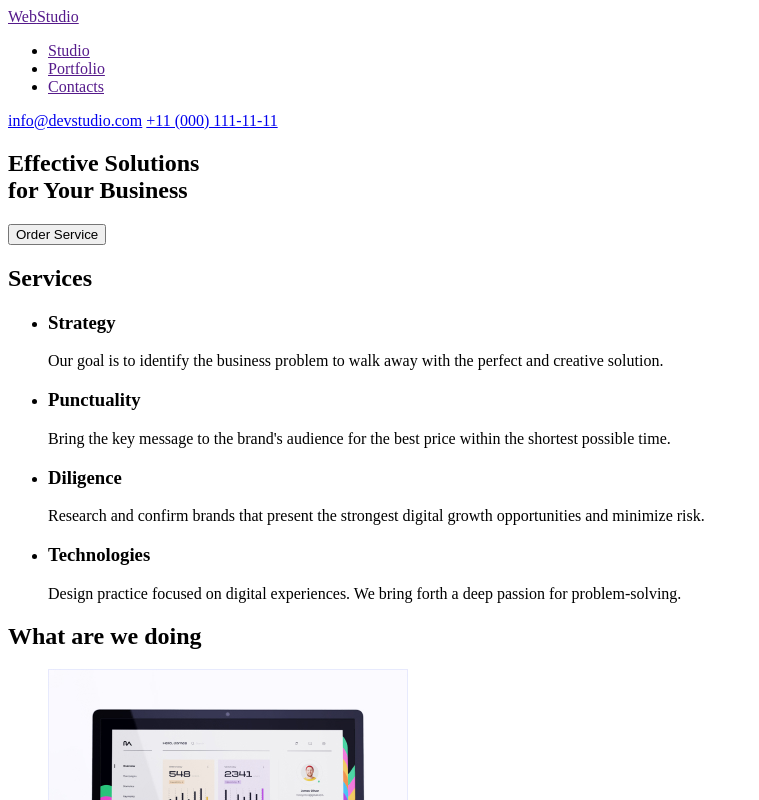
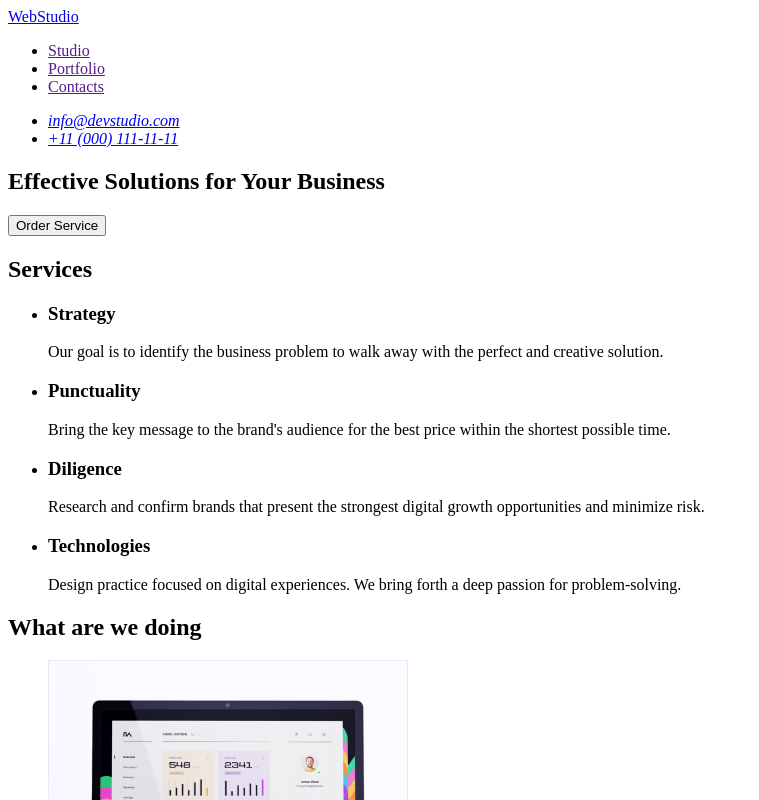
Before and after one commit to OleksandrTsybulskiy/goit-markup-hw-01, a plain HTML site: page index.html in a window 1280 px wide. Shown: the top 800 px of the page, without its empty margins (0-759 px from the left). Drawn offline with Linux system fonts and the light colour scheme.

Commit message:
hw1 finall upd

```diff
--- a/index.html
+++ b/index.html
@@ -9,8 +9,8 @@
 <body>
     <!-- Header section -->
     <header>
-        <a href="">Web<span>Studio</span></a>
         <nav>
+            <a href="./index.html">WebStudio</a>
             <ul>
                 <li><a href="">Studio</a>
                 </li>
@@ -20,13 +20,21 @@
                 </li>
             </ul>
         </nav>
-        <a href="mailto:info@devstudio.com">info@devstudio.com</a>
-        <a href="tel:+110001111111">+11 (000) 111-11-11</a>
+        <address>
+            <ul>
+                <li>
+                    <a href="mailto:info@devstudio.com">info@devstudio.com</a>
+                </li>
+                <li>
+                    <a href="tel:+110001111111">+11 (000) 111-11-11</a>
+                </li>
+            </ul>
+        </address>
     </header>
     <!-- Main -->
     <main>
         <section>
-            <h1>Effective Solutions<br>for Your Business</h1>
+            <h1>Effective Solutions for Your Business</h1>
             <button type="button">Order Service</button>
         </section>
         <!-- Services section -->
@@ -50,6 +58,9 @@
                     <p>Design practice focused on digital experiences. We bring forth a deep passion for problem-solving.</p>
                 </li>
             </ul>
+        </section>
+        <!-- Services examples -->
+        <section>
             <h2>What are we doing</h2>
             <ul>
                 <li>
@@ -92,8 +103,8 @@
     </main>
     <!-- Footer -->
     <footer>
-        <a href="">Web<span>Studio</span></a>
-        <p>Increase the flow of customers and<br>sales for your business with digital<br>marketing & growth solutions.</p>
+        <a href="./index.html">Web<span>Studio</span></a>
+        <p>Increase the flow of customers and sales for your business with digital marketing & growth solutions.</p>
     </footer>
 </body>
 </html>
```
